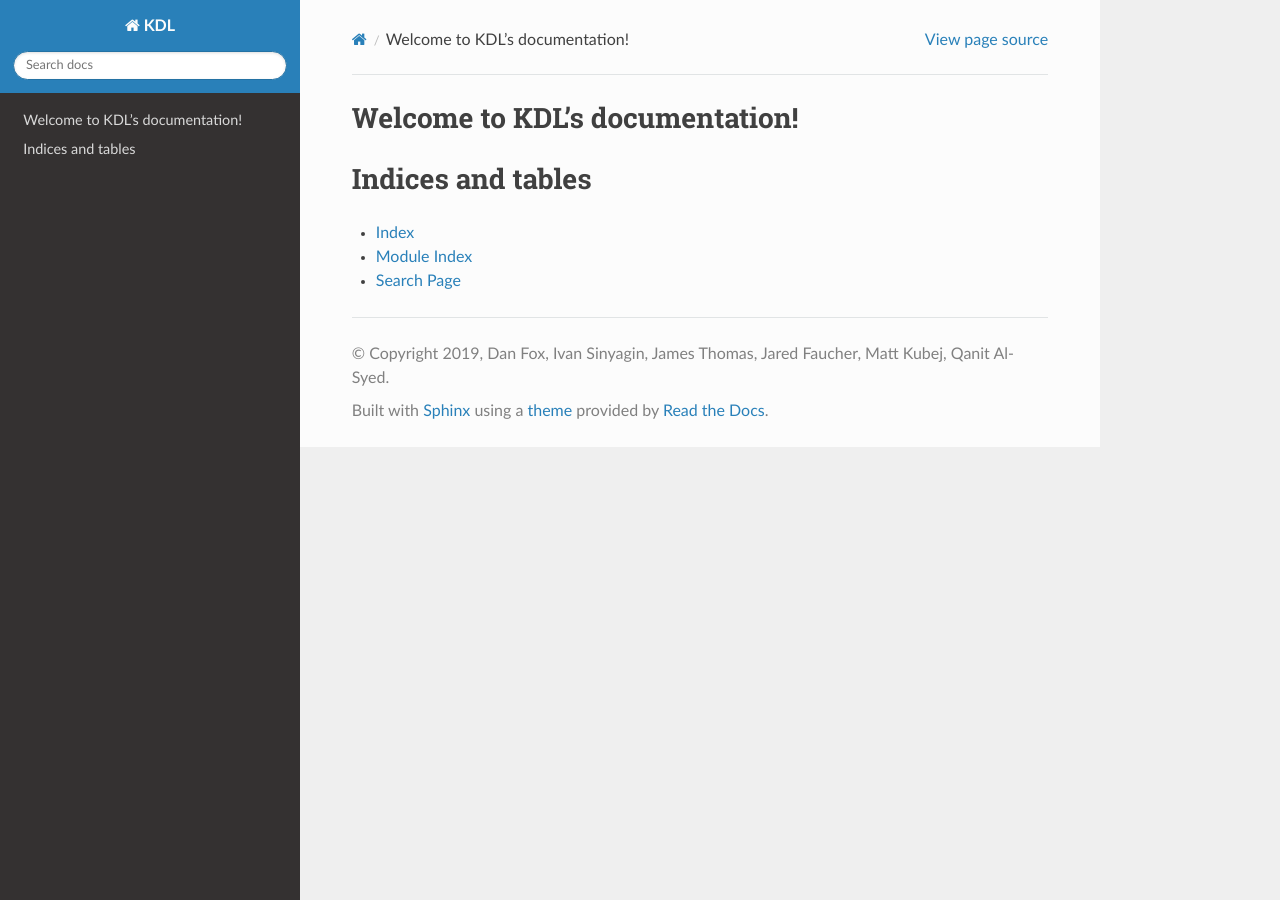
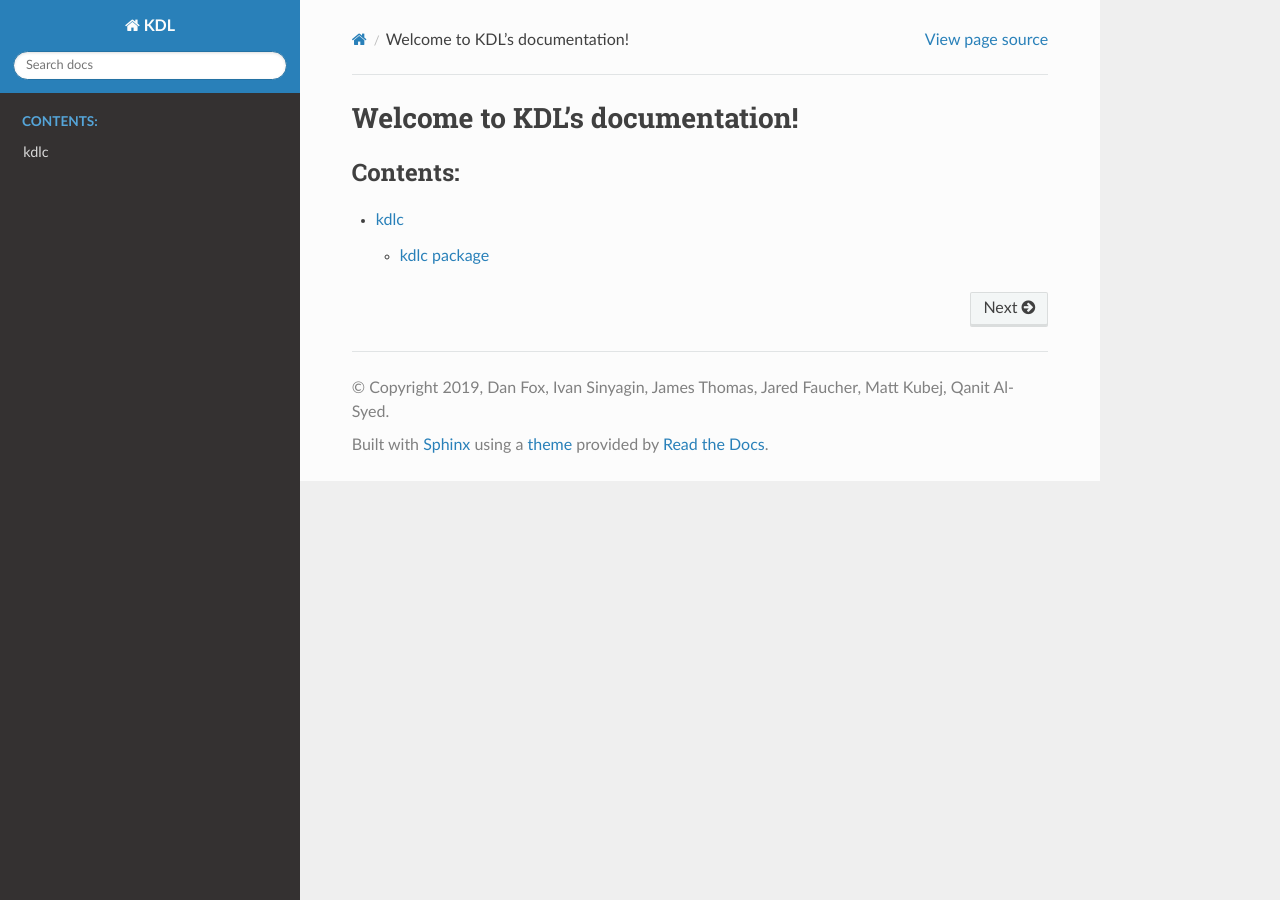
Before and after one commit to k-descriptor-language/kdl, a Sphinx documentation site: the page built from docs/source/index.rst, in a window 1280 px wide. Built offline with Sphinx 7.4.7 and the Read the Docs theme 2.0.0, drawn with Linux system fonts in a browser that asks for light colours.

Commit message:
add modules in documentation

```diff
--- a/docs/source/conf.py
+++ b/docs/source/conf.py
@@ -10,9 +10,9 @@
 # add these directories to sys.path here. If the directory is relative to the
 # documentation root, use os.path.abspath to make it absolute, like shown here.
 #
-# import os
-# import sys
-# sys.path.insert(0, os.path.abspath('.'))
+import os
+import sys
+sys.path.insert(0, os.path.abspath('../..'))
 
 
 # -- Project information -----------------------------------------------------
@@ -30,6 +30,8 @@ master_doc = 'index'
 # extensions coming with Sphinx (named 'sphinx.ext.*') or your custom
 # ones.
 extensions = [
+    'sphinx.ext.autodoc',
+    'sphinx.ext.napoleon'
 ]
 
 # Add any paths that contain templates here, relative to this directory.
--- a/docs/source/index.rst
+++ b/docs/source/index.rst
@@ -10,11 +10,4 @@ Welcome to KDL's documentation!
    :maxdepth: 2
    :caption: Contents:
 
-
-
-Indices and tables
-==================
-
-* :ref:`genindex`
-* :ref:`modindex`
-* :ref:`search`
+   modules
--- /dev/null
+++ b/docs/source/modules.rst
@@ -0,0 +1,7 @@
+kdlc
+====
+
+.. toctree::
+   :maxdepth: 4
+
+   kdlc
```
Also changed, not shown: docs/source/kdlc.parser.rst (added, +38 -0 lines), docs/source/kdlc.rst (added, +61 -0 lines), 1 other file.
